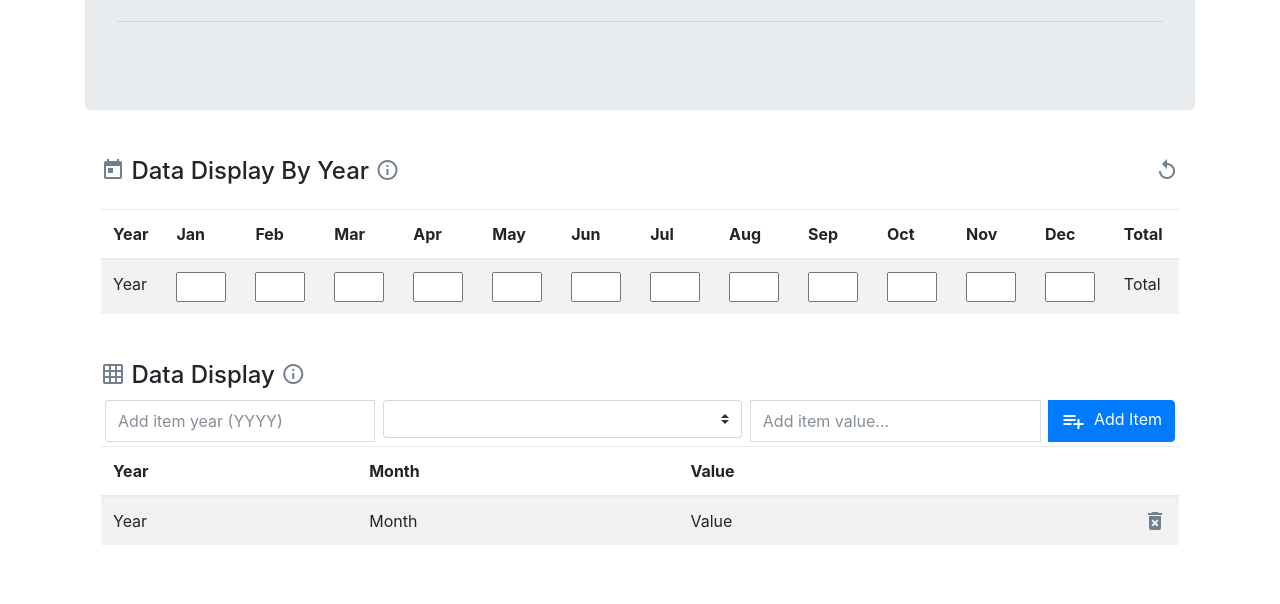
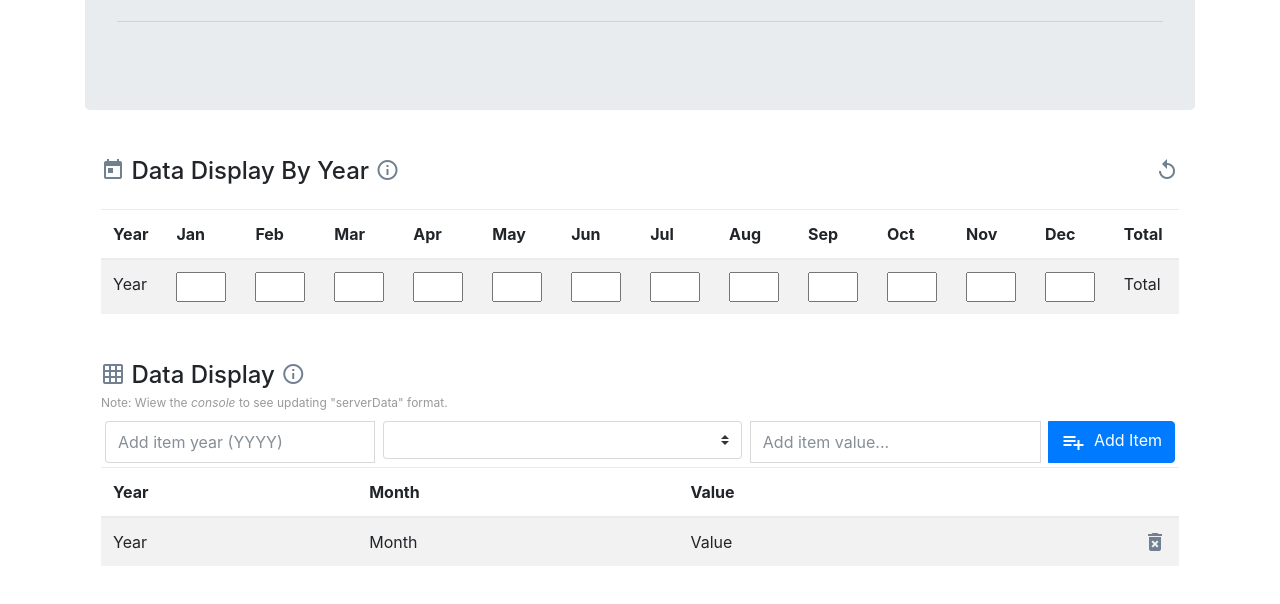
Before and after one commit to kevbaker/knockout_code_exercise, a website: page index.html in a window 1280 px wide. Shown: the part 184-788 px from the top of the page. Drawn offline with nearby package versions, Linux system fonts and the light colour scheme; a script that the page names is missing.

Commit message:
added message about cosnoel for viewing json format of serverData

```diff
--- a/index.html
+++ b/index.html
@@ -108,8 +108,11 @@
             <h4>
                 <i class="material-icons">grid_on</i>
                 Data Display
-                <i class="material-icons" data-toggle="tooltip" data-placement="top" title="This populates Data Display by Year">info_outline</i>
+                <i class="material-icons" data-toggle="tooltip" data-placement="top" title="Data Source for above Data Display by Year">info_outline</i>
             </h4>
+            <h5>
+                Note: Wiew the <i>console</i> to see updating "serverData" format.
+            </h5>
             <div class="input-group">
                 <input type="text" id="year-input" class="form-control col-3 m-1" placeholder="Add item year (YYYY)" data-bind="value: newYear"
                     data-toggle="tooltip" data-placement="top" title="Enter year (YYYY)">
--- a/js/data_service.js
+++ b/js/data_service.js
@@ -3,6 +3,7 @@
  */
 class DataService {
   constructor() {
+    // from original "serverData"
     this.data = [
       { Year: 2012, Month: 1, Value: 0.5 },
       { Year: 2012, Month: 2, Value: 0.5 },
--- a/js/main_view_model.js
+++ b/js/main_view_model.js
@@ -91,6 +91,8 @@ class MainViewModel {
     refresh() {
       this.updateData();
       this.updateRecords();
+      console.log("serverData:", this.data());
+      console.log("serverData.toJSON", JSON.stringify(this.data()));
     }
 
     /**
--- a/styles/style.css
+++ b/styles/style.css
@@ -13,3 +13,8 @@ button i.material-icons {
     color: white;
     margin-right: 4px;
 }
+h5{
+    color: #999999;
+    font-size: .75em;
+    font-weight: normal;
+}
```
